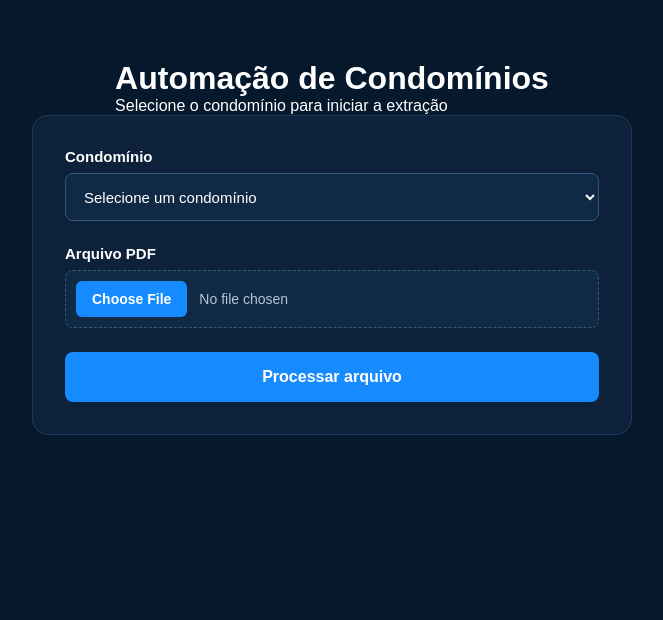
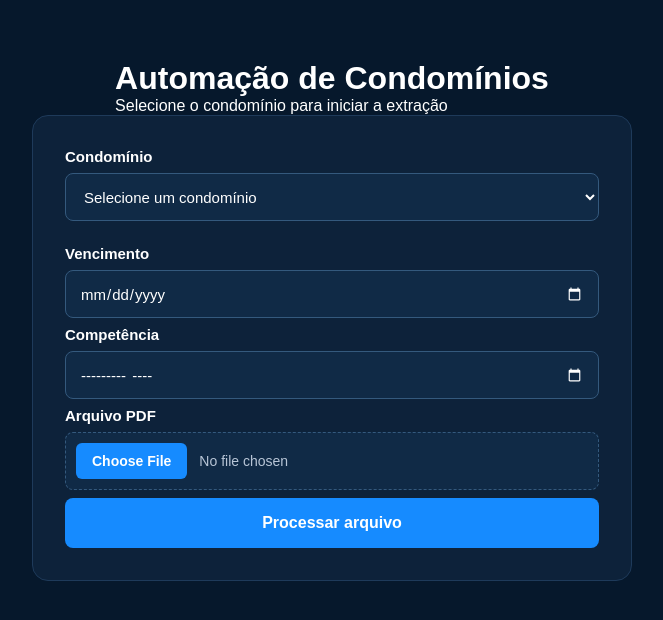
Before and after one commit to not-rafaew/Automacao-rateio-aquisicao, a Flask app: page / in a window 1280 px wide. Shown: the top 620 px of the page, without its empty margins (308-971 px from the left). Run offline with Flask 3, Linux system fonts and the light colour scheme.

Commit message:
adiciona selecao de vencimento e competencia na interface web

```diff
--- a/app.py
+++ b/app.py
@@ -4,6 +4,7 @@ from pathlib import Path
 from io import BytesIO
 import webbrowser
 import threading
+from datetime import datetime
 
 from Condominios.Marechal.marechal import extrair_marechal
 from Condominios.Ilhabela.ilhabela import extrair_ilhabela
@@ -19,6 +20,7 @@ from Condominios.Conviva.Conviva import extrair_conviva
 
 from Exportacao.salvar_excel import salvar_excel
 from Exportacao.salvar_excel_aleixo import salvar_excel_aleixo
+from Exportacao.layout_revo import montar_layout_revo
 
 app = Flask(__name__)
 
@@ -43,6 +45,30 @@ def inicio():
 
         condominio = request.form.get("condominio")
         arquivo = request.files.get("arquivo")
+
+        vencimento = request.form.get("vencimento")
+        competencia = request.form.get("competencia")
+
+        if not vencimento or not competencia:
+            return render_template(
+                "index.html",
+                erro="Selecione o vencimento e a competência"
+            )
+
+        try:
+            vencimento = datetime.strptime(
+                vencimento, "%Y-%m-%d"
+            ).strftime("%d/%m/%Y")
+
+            competencia = datetime.strptime(
+                competencia, "%Y-%m"
+            ).strftime("%m/%Y")
+
+        except ValueError:
+            return render_template(
+                "index.html",
+                erro="Formato de data invalido."
+            )
 
         if not condominio:
             return render_template(
@@ -80,6 +106,10 @@ def inicio():
             extrator = extratores[condominio]
 
             df, totais_pdf = extrator(caminho_pdf)
+
+            df["Vencimento"] = vencimento
+
+            df = montar_layout_revo(df, competencia)
 
             print ("quantidade de registros:")
             print(len(df))
--- a/static/css/style.css
+++ b/static/css/style.css
@@ -49,7 +49,9 @@ form {
     font-weight: 600;
 }
 
-.campo select {
+.campo select,
+.campo input[type="date"],
+.campo input[type="month"] {
     width: 100%;
     height: 48px;
 
@@ -62,13 +64,17 @@ form {
     border-radius: 8px;
 
     font-size: 15px;
+    font-family: inherit;
     outline: none;
 
     cursor: pointer;
+    color-scheme: dark;
 
 }
 
-.campo select:focus {
+.campo select:focus,
+.campo input[type="date"]:focus,
+.campo input[type="month"]:focus {
     border-color: #168bff;
 }
 
--- a/templates/index.html
+++ b/templates/index.html
@@ -46,6 +46,30 @@
                     </select>
                 </div>
 
+                <!-- Vencimento=-->
+                 <div class="campo">
+                    <label for="vencimento">Vencimento</label>
+
+                    <input
+                        type="date"
+                        id="vencimento"
+                        name="vencimento"
+                        required
+                    >
+
+                <!--Competencia-->
+                <div class="campo">
+                    <label for="competencia">Competência</label>
+
+                    <input
+                        type="month"
+                        id="competencia"
+                        name="competencia"
+                        required
+                    >
+
+                 </div>
+
                 <div class="campo">
 
                     <label for="arquivo">Arquivo PDF</label>
```
